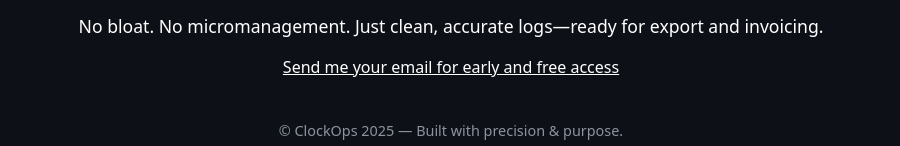
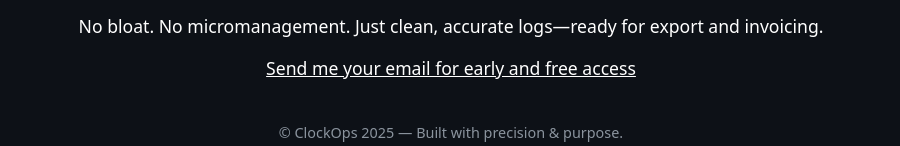
Before and after one commit to huguesgimou/clockops-landing, a plain HTML site: page index.html in a window 1280 px wide. Shown: the part 279-425 px from the top of the page, without its empty margins (189-1089 px from the left). Drawn offline with Linux system fonts and the light colour scheme.

Commit message:
Update index.html

```diff
--- a/index.html
+++ b/index.html
@@ -63,7 +63,7 @@
   <p>ClockOps fills in your hours automatically using AI + context from calendar, browser, and work activity.</p>
   <p>No bloat. No micromanagement. Just clean, accurate logs—ready for export and invoicing.</p>
 
- <a href="mailto:support@clockops.com">Send me your email for early and free access</a>
+   <p><a href="mailto:support@clockops.com">Send me your email for early and free access</a> </p>
 
   <footer>
     &copy; ClockOps 2025 — Built with precision & purpose.
```
